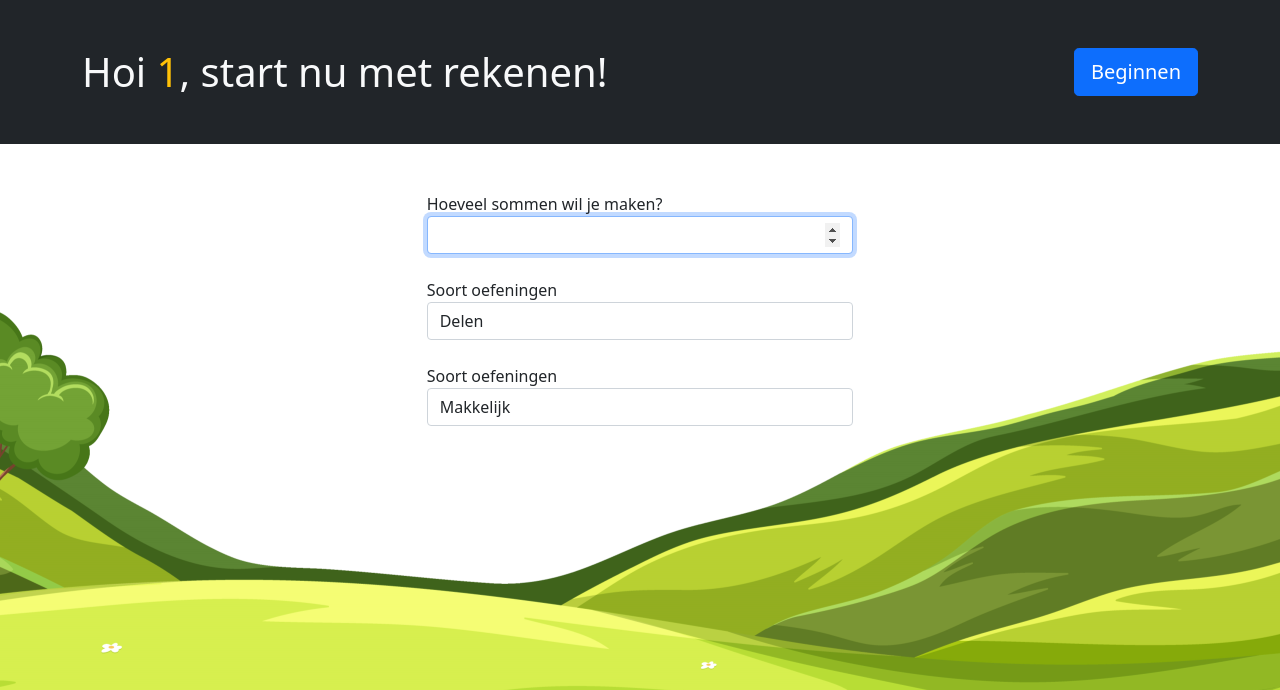
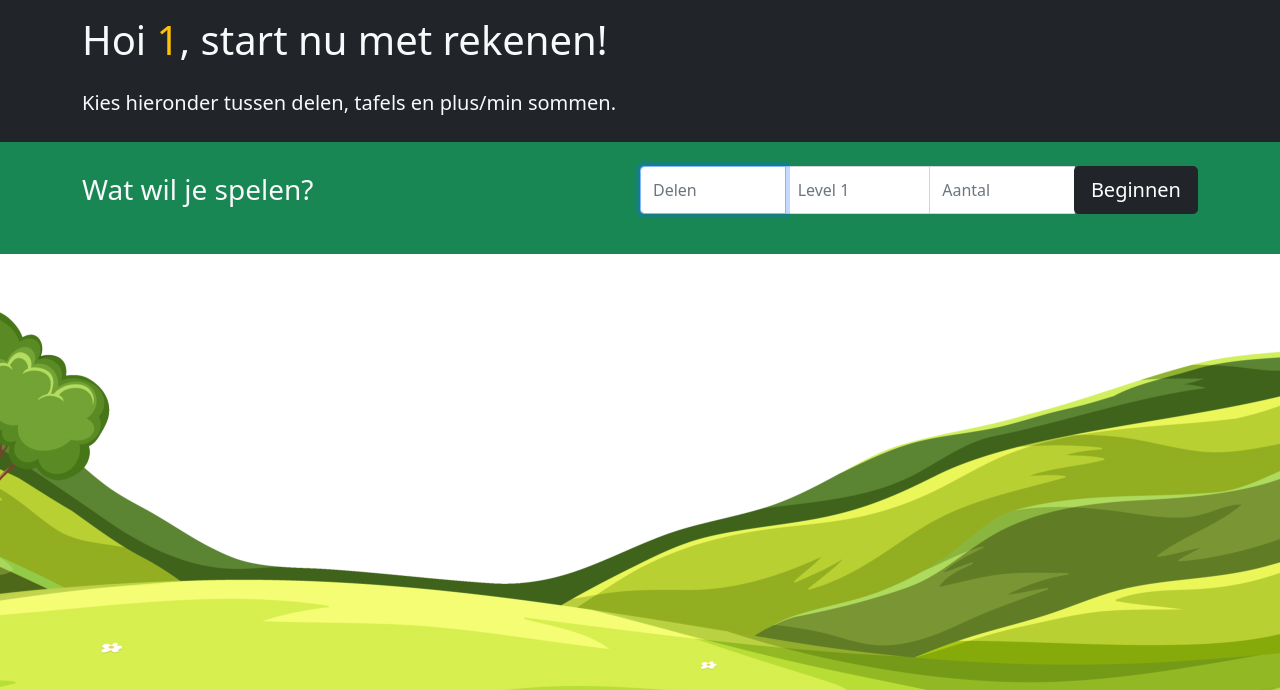
Before and after one commit to hesselonline/flask-delen, a Flask app: page /quiz in a window 1280 px wide. Shown: the part 82-772 px from the top of the page. Run offline with Flask 2, Linux system fonts and the light colour scheme; the visitor is signed in with stand-in values (Sample User, id 1); some libraries are stand-ins or nearby versions.

Commit message:
bootstrap on exercise page
also added more dino's and moved to different forms.

```diff
--- a/app.py
+++ b/app.py
@@ -6,7 +6,7 @@ from flask_bootstrap import Bootstrap
 import os
 import time
 from utils.flash import flash_som_resultaat
-from utils.forms import QuizForm, ExerciseForm
+from utils.avatar import give_avatar
 
 SECRET_KEY = os.urandom(32)
 
@@ -33,20 +33,19 @@ def quiz():
     except(KeyError):
         return redirect(url_for("index"))
 
-    form = QuizForm()
-    if form.validate_on_submit():
-        session["aantal"] = form.aantal.data
+    if request.method == "POST":
+        session["aantal"] = int(request.form.get("aantal"))
         session["i"] = 0
         session["avatar"] = None
         session["sommen"] = genereer_sommen(
-            form.aantal.data, form.som_type.data, form.som_difficulty.data
+            int(request.form.get("aantal")), request.form.get("som_type"), request.form.get("som_difficulty")
         )
         session["start_tijd"] = time.time()
         session["eind_tijd"] = None
         return redirect(url_for("exercise"))
 
     return render_template(
-        "quiz.html", page="quiz", naam=session["naam"], form=form, aantal_goed=0
+        "quiz.html", page="quiz", naam=session["naam"], aantal_goed=0
     )
 
 
@@ -99,18 +98,17 @@ def exercise():
     sommen = session["sommen"]
     sommen_goed = [ses for ses in session["sommen"] if ses["antwoord_correct"]]
 
-    form = ExerciseForm()
-    if form.validate_on_submit():
-        sommen[i]["antwoord"] = form.antwoord.data
-        sommen[i]["antwoord_rest"] = form.rest.data
+    if request.method == "POST":
+        sommen[i]["antwoord"] = int(request.form.get("antwoord"))
+        sommen[i]["antwoord_rest"] = int(request.form.get("rest") or 0)
         sommen[i]["antwoord_correct"] = controleer_som(
-            sommen[i], form.antwoord.data, form.rest.data
+            sommen[i], int(request.form.get("antwoord")), int(request.form.get("rest") or 0)
         )
 
         if sommen[i]["antwoord_correct"]:
-            session["avatar"] = "happy"
+            session["avatar"] = give_avatar("happy")
         else:
-            session["avatar"] = "angry"
+            session["avatar"] = give_avatar("angry")
 
         flash_som_resultaat(
             sommen[i]["antwoord_correct"],
@@ -130,7 +128,6 @@ def exercise():
     return render_template(
         "exercise.html",
         page="exercise",
-        form=form,
         som=sommen[i],
         naam=naam,
         aantal=aantal,
--- a/static/style.css
+++ b/static/style.css
@@ -1,4 +1,18 @@
 @media (min-width: 768px) {
     .name-input {width: 50%}
+    .quiz-input {width: 50%}
+    .exercise-input {width: 50%}
 
 }
+
+/* Chrome, Safari, Edge, Opera */
+input::-webkit-outer-spin-button,
+input::-webkit-inner-spin-button {
+  -webkit-appearance: none;
+  margin: 0;
+}
+
+/* Firefox */
+input[type=number] {
+  -moz-appearance: textfield;
+}
--- a/templates/credits.html
+++ b/templates/credits.html
@@ -2,7 +2,7 @@
 wtf %}
 {% include "dino_background_style.html" %}
 {% block content %}
-<section class="bg-dark text-light p-5 p-lg-0 pt-lg-5 text-center text-sm-start">
+<section class="bg-dark text-light p-3 p-lg-0 pt-lg-3 text-center text-sm-start">
     <div class="container">
         <div class="d-sm-flex align-d-items-center justify-content-between">
             <div>
--- a/templates/dino_background_style.html
+++ b/templates/dino_background_style.html
@@ -1,38 +1,16 @@
-{% if avatar %}
-
-{% if avatar == "happy" %}
-<style>
-    body {
-        background: url('static/happy_stego.png') no-repeat left 30px bottom 30px fixed, url('/static/footer_website.png') no-repeat center bottom fixed;
-    }
-</style>
-
-{% elif avatar == "angry" %}
-<style>
-    body {
-        background: url('static/angry_trex.png') no-repeat left 30px bottom 30px fixed, url('/static/footer_website.png') no-repeat center bottom fixed;
-    }
-</style>
-
-{% endif %}
-
-{% else %}
-
-{% if page == "credits" %}
-
-<style>
-    body {
-        background: url('static/angry_trex.png') no-repeat left bottom 30px fixed, url('static/happy_stego.png') no-repeat right bottom 30px fixed, url('/static/footer_website.png') no-repeat center bottom fixed;
-    }
-</style>
-{% else %}
-
 <style>
     body {
         background: url('/static/footer_website.png') no-repeat center bottom fixed;
     }
 </style>
+{% if avatar %}
+
+<section>
+    <div class="row d-flex justify-content-center fixed-bottom">
+        <div class="col-md-6" >
+            <img class="img-fluid d-none d-sm-block" src={{avatar}} alt="">
+        </div>
+    </div>
+</section>
 
 {% endif %}
-
-{% endif %}
--- a/templates/quiz.html
+++ b/templates/quiz.html
@@ -2,38 +2,41 @@
 {% import "bootstrap/wtf.html" as wtf %}
 {% include "dino_background_style.html" %}
 {% block content %}
-<section class="bg-dark text-light p-5 p-lg-0 pt-lg-5 text-center text-sm-start">
+<section class="bg-dark text-light p-3 p-lg-0 pt-lg-3 text-center text-sm-start">
     <div class="container">
         <div class="d-sm-flex align-d-items-center justify-content-between">
             <div>
-                <form method="post">
                 <h1>Hoi <span class="text-warning">{{ naam }}</span>, start nu met rekenen!</h1>
+                <p class="lead my-4">Kies hieronder tussen delen, tafels en plus/min sommen.</p>
             </div>
-            {{ wtf.form_field(form.submit, class="btn btn-primary btn-lg mb-5", tabindex="5")}}
         </div>
     </div>
 </section>
-<br>
-<br>
-    <div class="d-md-flex align-items-center justify-content-center">
-        <div class="col-md-4">
+<section class="bg-success text-light p-4">
+    <form method="POST">
+        <div class="container">
+            <div class="d-md-flex justify-content-between align-items-center">
+                <h3 class="mb-0 mb-md-0">Wat wil je spelen?</h3>
+                <div class="input-group quiz-input">
+                    <select class="form-control text-secondary" id="som_difficulty" name="som_type" autofocus tabindex="1">
+                        <option value="d">Delen</option>
+                        <option value="m">Tafels</option>
+                        <option value="s_a">Plus en Min</option>
+                    </select>
+                    <select class="form-control text-secondary" id="som_difficulty" name="som_difficulty" tabindex="2">
+                        <option value="1">Level 1</option>
+                        <option value="2">Level 2</option>
+                        <option value="3">Level 3</option>
+                    </select>
+                    <input type="number" class="form-control" placeholder="Aantal" name="aantal" required min=0 tabindex="3">
+                    <div class="input-group-append">
+                        <button class="btn btn-dark btn-lg" type="submit" tabindex="4">Beginnen</button>
+                    </div>
+                </div>
 
-                {{ form.hidden_tag()}}
-                {{ wtf.form_field(form.aantal, class='form-control', tabindex="1")}}
-                <br>
-                {{ wtf.form_field(form.som_type, class='form-control', tabindex="2")}}
-                <br>
-                {{ wtf.form_field(form.som_difficulty, class='form-control', tabindex="3")}}
-                <br>
-
-
-
-            </form>
+            </div>
         </div>
-
-</div>
-
-
-
+    </form>
+</section>
 
 {% endblock %}
--- /dev/null
+++ b/utils/avatar.py
@@ -0,0 +1,21 @@
+import random
+
+avatar_angry = [
+    "/static/angry_trex.png",
+    "/static/angry_triceratops.png",
+    "/static/angry_head_dino.png",
+]
+
+avatar_happy = [
+    "/static/happy_blue_dino.png",
+    "/static/happy_fly_dino.png",
+    "/static/happy_stego.png",
+]
+
+def give_avatar(type:str)->str:
+    if type == "happy":
+        return random.choice(avatar_happy)
+    if type == "angry":
+        return random.choice(avatar_angry)
+    else:
+        return None
--- a/utils/forms.py
+++ /dev/null
@@ -1,19 +0,0 @@
-from flask_wtf import FlaskForm
-from wtforms import StringField, IntegerField, SubmitField, RadioField,SelectField
-from wtforms.validators import DataRequired, Optional, NumberRange
-
-class QuizForm(FlaskForm):
-
-    aantal = IntegerField("Hoeveel sommen wil je maken?",
-                          validators=[DataRequired(), NumberRange(1, 100)], render_kw={'autofocus': True})
-    som_type = SelectField('Soort oefeningen', choices=[
-                          ('d', 'Delen'), ('m', 'Vermenigvuldigen'), ('s_a','Optellen en aftrekken')])
-    som_difficulty = SelectField('Soort oefeningen', choices=[
-                          ('1', 'Makkelijk'), ('2', 'Gemiddeld'), ('3', 'Moeilijk')])
-    submit = SubmitField("Beginnen")
-
-class ExerciseForm(FlaskForm):
-    antwoord = IntegerField("Wat is het antwoord?",
-                            validators=[DataRequired()])
-    rest = IntegerField("Wat is het rest getal?", validators=[Optional()])
-    submit = SubmitField("Controleer")
```
Also changed, not shown: som.py (+22 -16 lines), templates/exercise.html (+30 -39 lines), templates/index.html (+5 -5 lines), templates/results.html (+6 -6 lines), static/angry_head_dino.png (added), static/angry_triceratops.png (added), static/egg.png (deleted), static/egg_crack.png (deleted), static/egg_dino.png (deleted), static/happy_blue_dino.png (added), static/happy_fly_dino.png (added).
